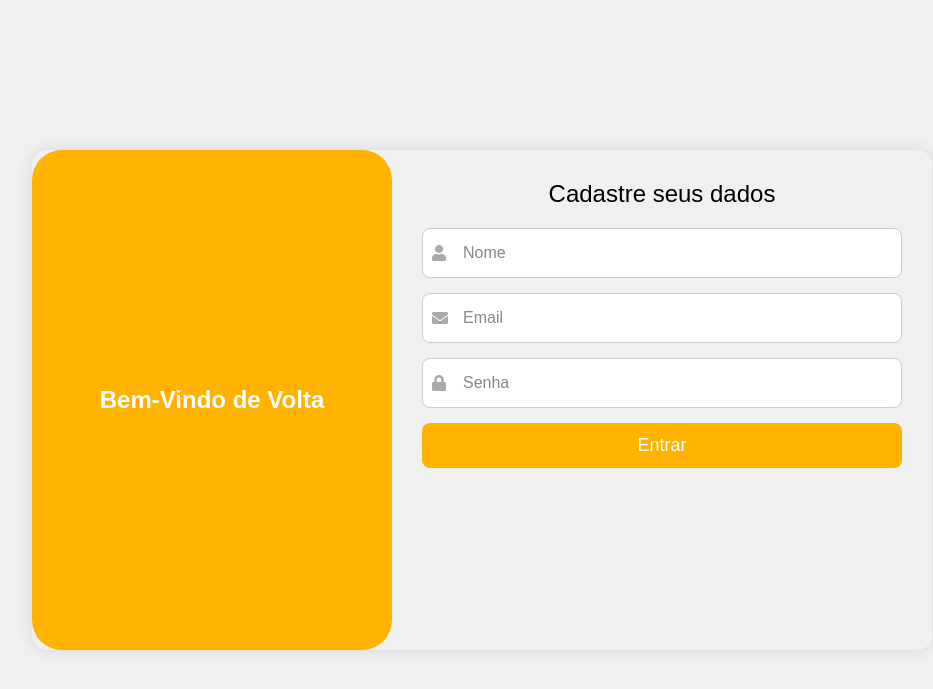
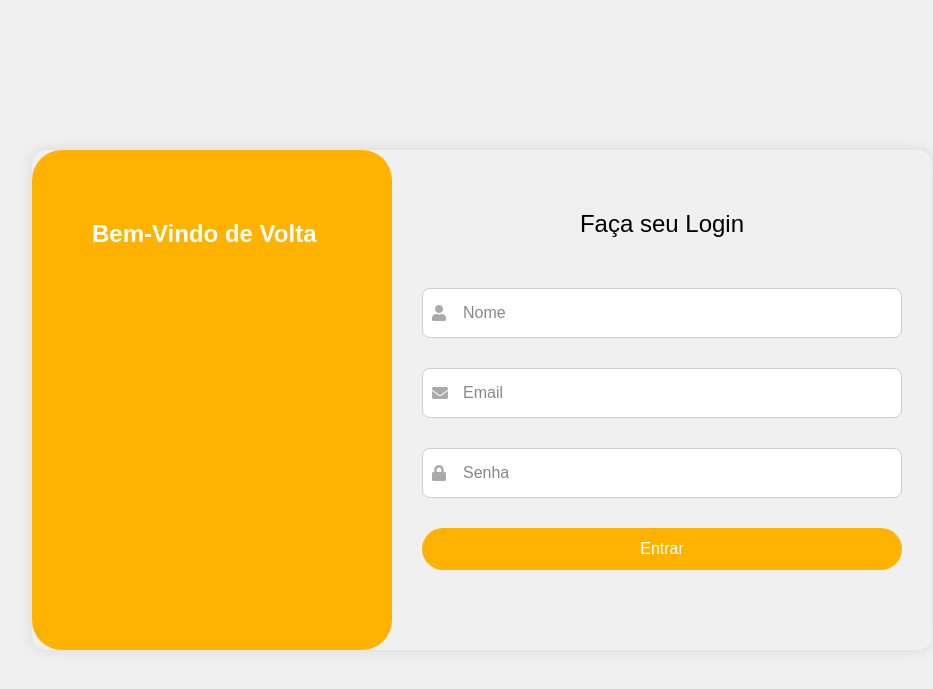
Before and after one commit to EricIkeda1/X4Glass, a Django app: page /login/ in a window 1280 px wide. Shown: the top 689 px of the page, without its empty margins (158-1091 px from the left). Run offline with Django 5.2, Linux system fonts and the light colour scheme.

Commit message:
Correções do Layout

```diff
--- a/Frontend/GlassHub/GlassHubApp/static/style_login.css
+++ b/Frontend/GlassHub/GlassHubApp/static/style_login.css
@@ -26,11 +26,10 @@ body {
     padding: 20px;
     width: 40%;
     display: flex;
-    justify-content: center;
-    align-items: center;
-    text-align: center;
+    flex-direction: column; /* Organiza o conteúdo verticalmente */
+    justify-content: flex-start; /* Alinha o conteúdo ao topo */
     background-color: transparent;
-    position: relative;
+    position: relative; /* Mantém a posição relativa */
 }
 
 .welcome-section::before {
@@ -48,29 +47,36 @@ body {
 .welcome-section h2 {
     color: white;
     font-size: 24px;
-    z-index: 1;
+    position: relative; /* Adiciona posicionamento relativo */
+    top: 50px; /* Move o texto 5 cm (50px) para baixo */
+    left: 40px; /* Move o texto 1 cm (10px) para a direita */
+    z-index: 1; /* Garante que o texto fique acima do fundo */
 }
 
 .form-section {
     background-color: #f0f0f0;
     padding: 30px;
     width: 60%;
+    display: flex;
+    flex-direction: column;
+    justify-content: flex-start;
 }
 
 .form-section h2 {
     text-align: center;
     margin-bottom: 20px;
     font-weight: normal;
+    margin-top: 30px; /* Ajuste conforme necessário */
 }
 
 .input-group {
     position: relative;
     margin-bottom: 15px;
+    margin-top: 30px; /* Ajuste conforme necessário */
 }
 
 .input-group i {
     position: absolute;
-    margin-bottom: 30px;
     top: 50%;
     left: 10px;
     transform: translateY(-50%);
@@ -90,14 +96,18 @@ body {
 }
 
 button {
-    width: 100%;
-    padding: 12px;
+    width: 100%; /* Faz com que o botão use toda a largura disponível */
+    padding: 12px; /* Aumenta o padding para tornar o botão maior */
     background-color: #FFB300;
     color: white;
     border: none;
-    border-radius: 8px;
-    font-size: 18px;
+    border-radius: 25px; /* Aumenta o arredondamento para um estilo mais circular */
+    font-size: 16px; /* Ajusta o tamanho da fonte para um botão maior */
     cursor: pointer;
+    margin-top: 30px; /* Ajuste conforme necessário */
+    display: block; /* Garante que o botão seja exibido como bloco */
+    margin-left: auto; /* Centraliza horizontalmente */
+    margin-right: auto; /* Centraliza horizontalmente */
 }
 
 button:hover {
--- a/Frontend/GlassHub/GlassHubApp/templates/login.html
+++ b/Frontend/GlassHub/GlassHubApp/templates/login.html
@@ -14,7 +14,7 @@
             <h2>Bem-Vindo de Volta</h2>
         </div>
         <div class="form-section">
-            <h2>Cadastre seus dados</h2>
+            <h2>Faça seu Login</h2>
             <form method="POST" autocomplete="off">
                 {% csrf_token %}
                 <div class="input-group">
```
